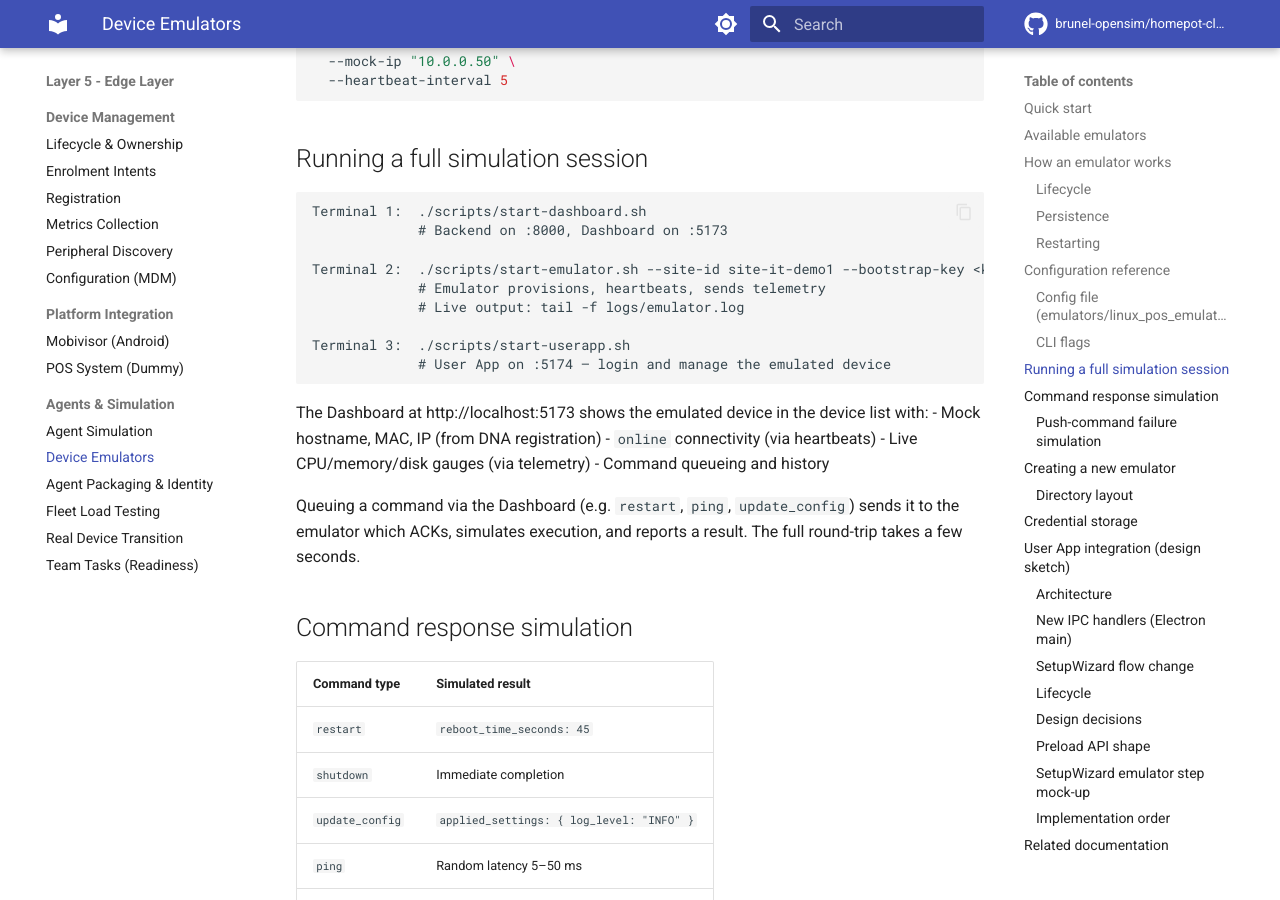
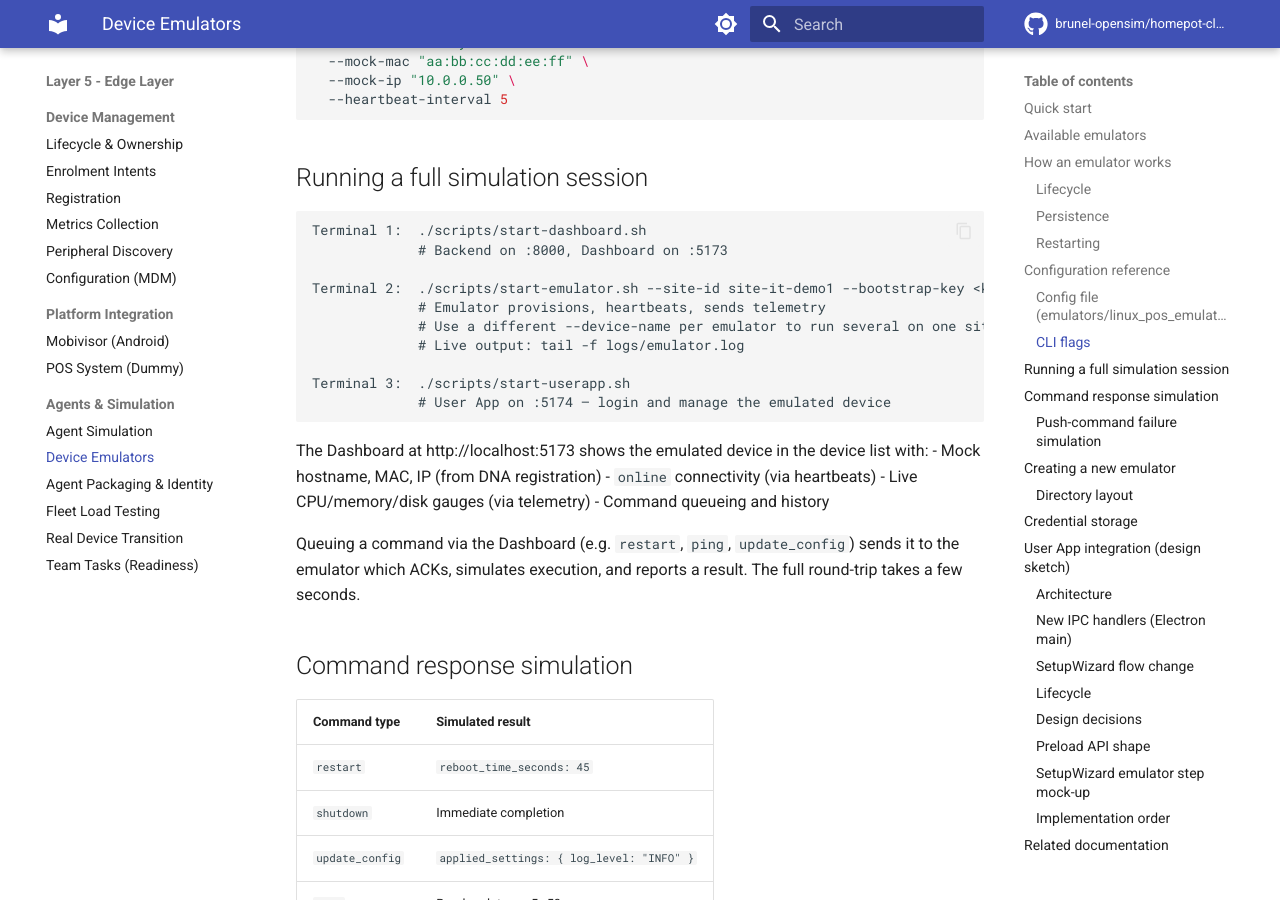
Before and after one commit to brunel-opensim/homepot-client, an MkDocs documentation site: the page built from docs/device-emulators.md, in a window 1280 px wide and 900 px high, scrolled down 4148 px. Built offline with MkDocs 1.6.1 and Material for MkDocs 9.7.7, drawn with Linux system fonts in a browser that asks for light colours; comment, search, counter and statistics services are not loaded; the version menu is left out; some of the changed text lies outside the part shown.

Commit message:
docs: show --device-name in emulator launch examples
Include --device-name demo-pos-1 in the suggested command and note that a
different --device-name lets technicians run several emulators on one site.

```diff
--- a/docs/device-emulators.md
+++ b/docs/device-emulators.md
@@ -14,7 +14,8 @@
 #    POST /api/v1/sites/{site_id}/bootstrap-key
 
 # 3. Run the Linux POS emulator
-./scripts/start-emulator.sh --site-id site-it-demo1 --bootstrap-key <key>
+./scripts/start-emulator.sh --site-id site-it-demo1 --bootstrap-key <key> --device-name demo-pos-1
+#    Use a different --device-name per emulator to run several on one site
 
 # 4. (Optional) Start the User App to manage the emulated device
 ./scripts/start-userapp.sh
@@ -132,8 +133,9 @@
 Terminal 1:  ./scripts/start-dashboard.sh
              # Backend on :8000, Dashboard on :5173
 
-Terminal 2:  ./scripts/start-emulator.sh --site-id site-it-demo1 --bootstrap-key <key>
+Terminal 2:  ./scripts/start-emulator.sh --site-id site-it-demo1 --bootstrap-key <key> --device-name demo-pos-1
              # Emulator provisions, heartbeats, sends telemetry
+             # Use a different --device-name per emulator to run several on one site
              # Live output: tail -f logs/emulator.log
 
 Terminal 3:  ./scripts/start-userapp.sh
```
Also changed, not shown: 1 other file.
